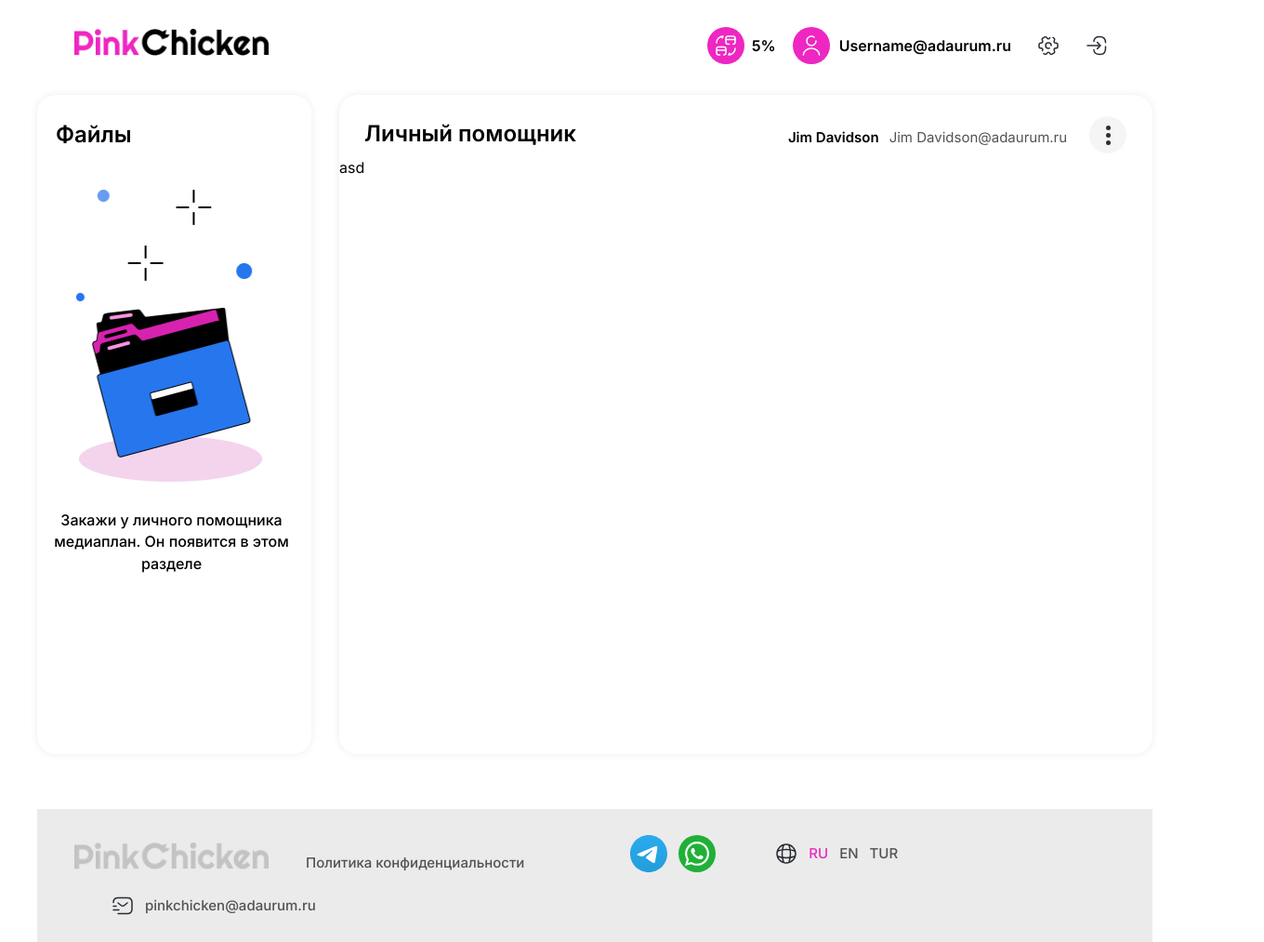
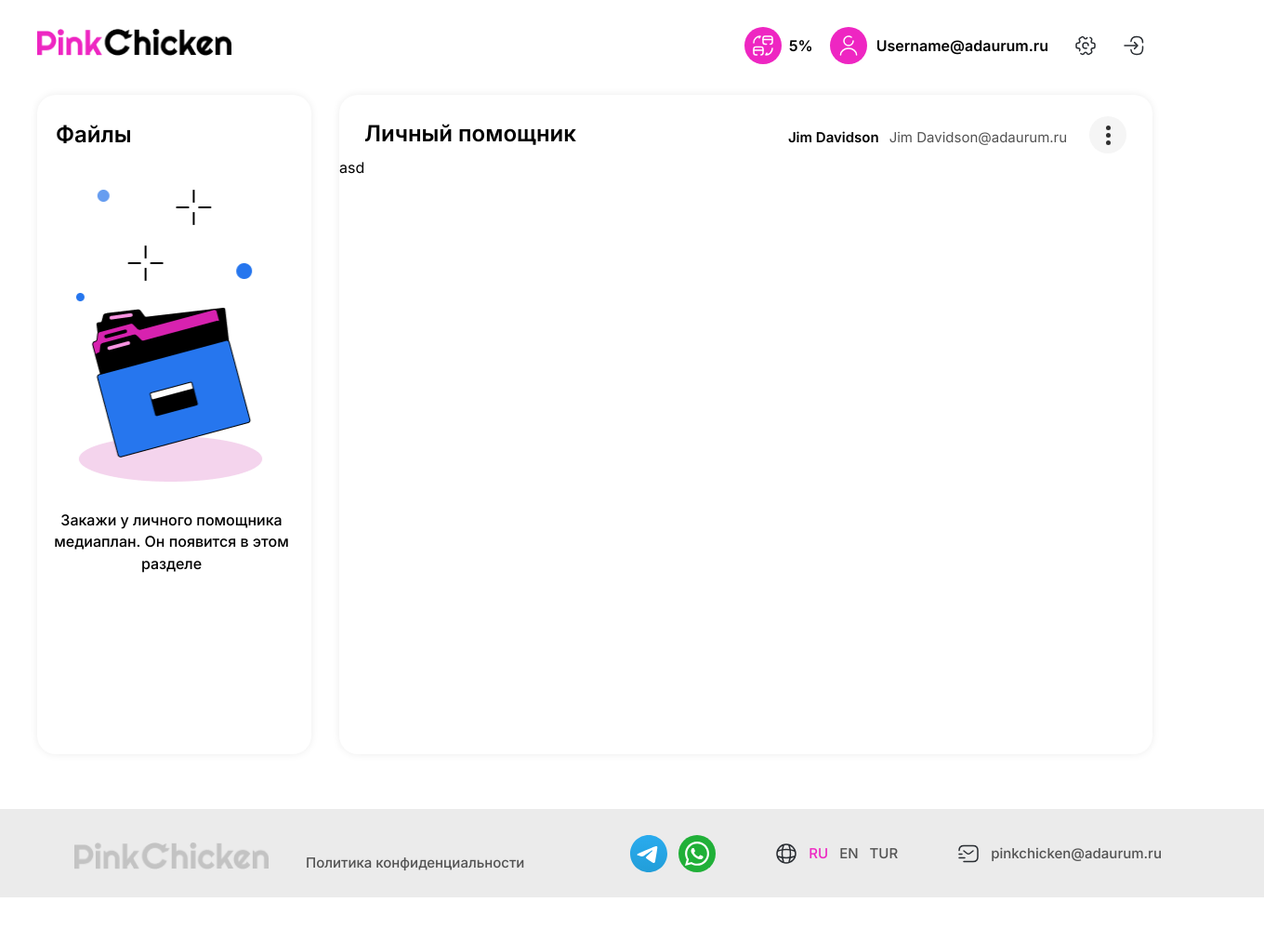
Before and after one commit to mikhailpoluboyarinov/pinkchicken, a Vue app: page / in a window 1280 px wide. Shown: the whole page at 93% size, 1360 px wide, since content can reach past the window. After the commit the page ends 965 px from the top, so only its background shows below. Built offline with nearby package versions, Linux system fonts and the light colour scheme.

Commit message:
FIX ширину экрана и футер

```diff
--- a/src/assets/styles/main.scss
+++ b/src/assets/styles/main.scss
@@ -4,9 +4,6 @@
 
 body {
   background-color: #F5F5F5;
-  max-width: 1200px;
-  width: 100%;
-  margin: 0 auto;
   font-family: 'Inter', sans-serif;
   font-weight: 400;
   color: black;
--- a/src/components/Footer/Footer.scss
+++ b/src/components/Footer/Footer.scss
@@ -5,12 +5,17 @@
   padding: 28px 0 27px 0;
   font-family: 'Inter', sans-serif;
   color: #555;
+  width: 100%;
+  margin: 0 auto;
 
   &__container {
     display: flex;
     justify-content: space-between;
     align-items: center;
     flex-wrap: wrap;
+    max-width: 1200px;
+    width: 100%;
+    margin: 0 auto;
   }
 
   &__logo-wrapper {
--- a/src/components/Header/Header.scss
+++ b/src/components/Header/Header.scss
@@ -4,6 +4,9 @@
   display: flex;
   justify-content: space-between;
   align-items: center;
+  max-width: 1200px;
+  width: 100%;
+  margin: 0 auto;
   min-height: 53px;
   padding: 26px 0 22px 0;
 
--- a/src/components/Main/Main.scss
+++ b/src/components/Main/Main.scss
@@ -6,4 +6,7 @@
   align-items: center;
   min-height: 714px;
   padding-bottom: 57px;
+  max-width: 1200px;
+  width: 100%;
+  margin: 0 auto;
 }
```
